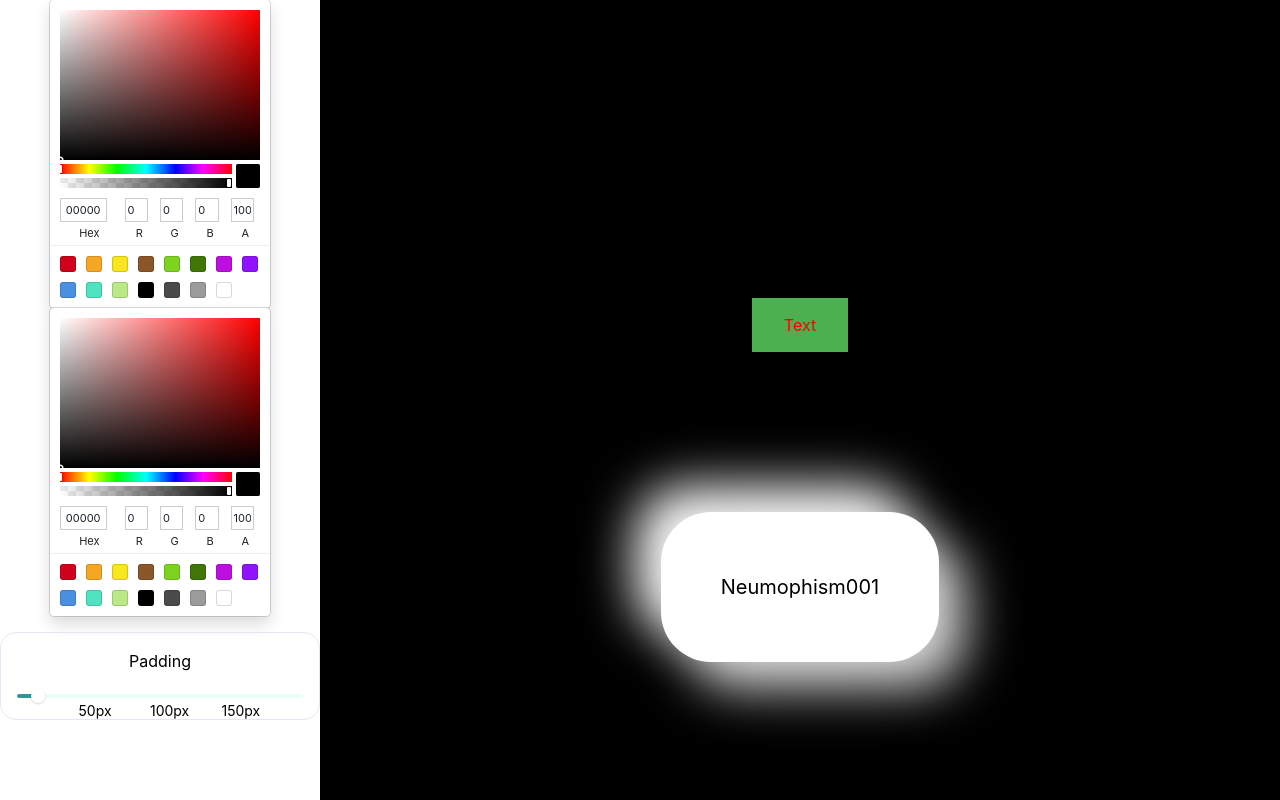
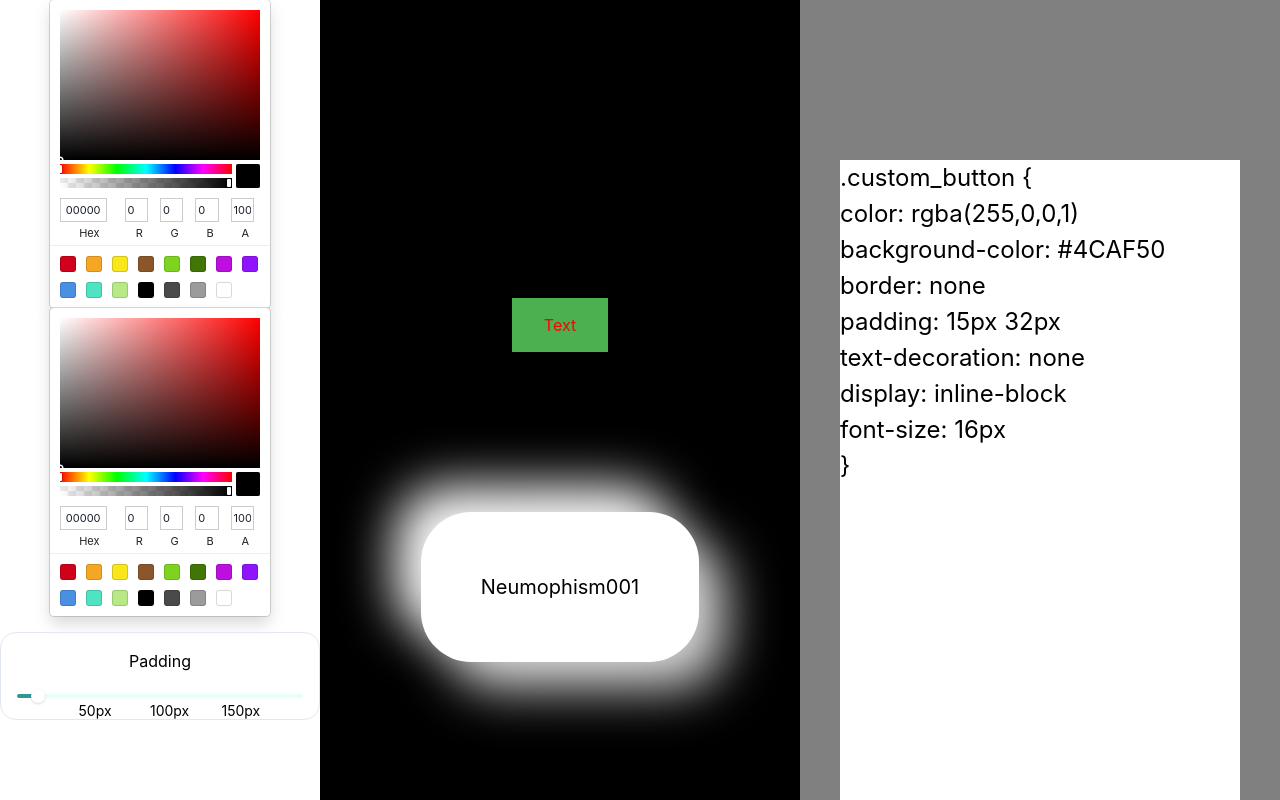
Before and after one commit to Shiba-github/css-button-generator, a React app: page / in a window 1280 px wide. Shown: the top 800 px of the page. Built offline with nearby package versions, Linux system fonts and the light colour scheme.

Commit message:
コード描画エリアの追加

```diff
--- a/src/App.tsx
+++ b/src/App.tsx
@@ -7,6 +7,7 @@ import { ChangeColor } from './components/changeColor/ChangeColor'
 import { store } from './store'
 import { Padding } from './components/padding/Padding'
 import { Templates } from './components/templates/Templates'
+import { CodeArea } from './components/codeArea/CodeArea'
 
 const App = () => {
     return (
@@ -30,12 +31,23 @@ const App = () => {
                         alignItems={'center'}
                         justifyContent={'center'}
                         bg={'black'}
-                        minWidth={'60rem'}
+                        minWidth={'30rem'}
                         maxWidth={'120rem'}
                         flex={3}
                     >
                         <ButtonView />
                         <Templates />
+                    </Flex>
+                    <Flex
+                        flexDirection={'column'}
+                        alignItems={'center'}
+                        justifyContent={'center'}
+                        bg={'gray'}
+                        minWidth={'30rem'}
+                        maxWidth={'120rem'}
+                        flex={3}
+                    >
+                        <CodeArea />
                     </Flex>
                 </Flex>
             </ChakraProvider>
--- /dev/null
+++ b/src/components/codeArea/CodeArea.tsx
@@ -0,0 +1,11 @@
+import { Flex } from '@chakra-ui/react'
+import React from 'react'
+import { CssRenderingArea } from './cssRenderingArea/CssRenderingArea'
+
+export const CodeArea = () => {
+    return (
+        <Flex width={'25rem'} height={'40rem'} bg={'white'}>
+            <CssRenderingArea />
+        </Flex>
+    )
+}
--- /dev/null
+++ b/src/components/codeArea/cssRenderingArea/CssRenderingArea.tsx
@@ -0,0 +1,26 @@
+import { Flex, Text } from '@chakra-ui/react'
+import React from 'react'
+import { useAppSelector } from '../../../hooks'
+
+export const CssRenderingArea = () => {
+    const color = useAppSelector((state) => state.buttonView.color)
+    const backgroundColor = useAppSelector((state) => state.buttonView.backgroundColor)
+    const border = useAppSelector((state) => state.buttonView.border)
+    const padding = useAppSelector((state) => state.buttonView.padding)
+    const textDecoration = useAppSelector((state) => state.buttonView.textDecoration)
+    const display = useAppSelector((state) => state.buttonView.display)
+    const fontSize = useAppSelector((state) => state.buttonView.fontSize)
+    return (
+        <Flex flexDirection={'column'} color={'black'} fontSize={'1.5rem'}>
+            <Text>.custom_button {'{'}</Text>
+            <Text>color: {color}</Text>
+            <Text>background-color: {backgroundColor}</Text>
+            <Text>border: {border}</Text>
+            <Text>padding: {padding}</Text>
+            <Text>text-decoration: {textDecoration}</Text>
+            <Text>display: {display}</Text>
+            <Text>font-size: {fontSize}</Text>
+            <Text>{'}'}</Text>
+        </Flex>
+    )
+}
```
Also changed, not shown: 1 other file (tests, documents, lock files or other folders).
